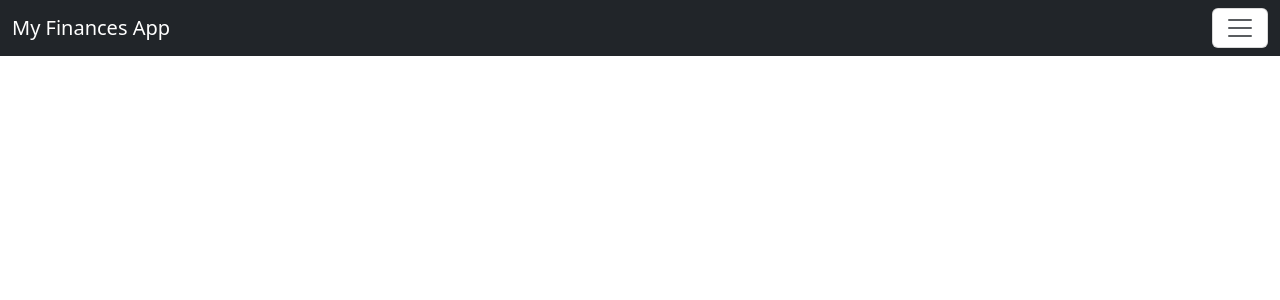
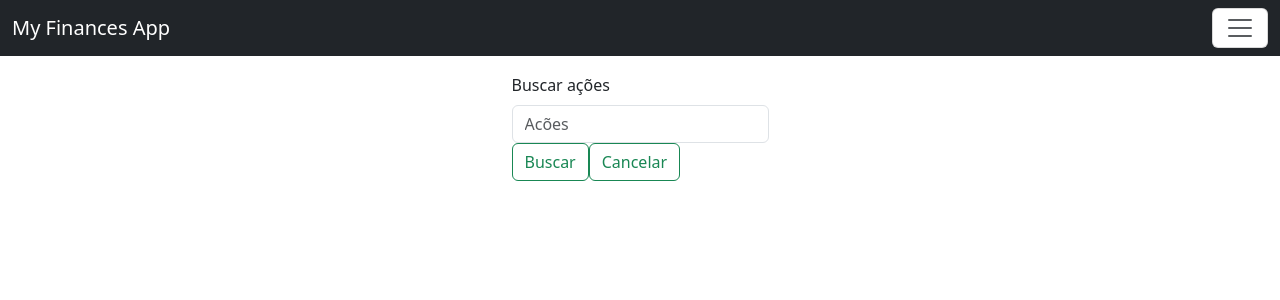
Before and after one commit to wendelfilipe/MyFinances-Frontend, a React (Create React App) app: page /createassets in a window 1280 px wide. Shown: the top 300 px of the page. Built offline with nearby package versions, Linux system fonts and the light colour scheme; sample sign-in values are in the browser's storage.

Commit message:
building frontend: create assets page

```diff
--- a/src/components/assets/CreateAssets.js
+++ b/src/components/assets/CreateAssets.js
@@ -1,45 +1,71 @@
 import React, { useEffect, useState } from "react";
 import axios from "axios";
+import AssetsForm from "../forms/assets/AssetsForm";
 
 const CreateAssets = () => {
-    const [ assetsName, setAssetsName ] = useState([]);
-    const [ assetsSymbol, setAssetsSymbol ] =useState([]);
-    let isClicked;
-
-
-    const apiAssets = axios.create({
-        baseURL: "https://www.alphavantage.co/query?function=SYMBOL_SEARCH&keywords=tesco&apikey=demo"
-    });
+    const [ searchAssets, setSearchAssets ] = useState("");
+    const [ assets, setAssets ] = useState([]);
+    const [ clickedSearch, setClickedSearch ] = useState(false)
+    const [ closePriceFloat, setClosePriceFloat ] = useState(0)
 
     async function getAssetsByApi(e){
-
-        const url = "https://www.alphavantage.co/query?function=SYMBOL_SEARCH&keywords=tesco&apikey=demo";
-        const response = await apiAssets.get("");
+        const apiSearch = axios.create({
+            baseURL: "https://www.alphavantage.co/query?function=SYMBOL_SEARCH&keywords=tesco&apikey=demo"
+        });
+        const response = await apiSearch.get();
         const assets = response.data.bestMatches;
-        const assetsName = assets.map(asset => asset["2. name"]);
-        const assetsSymbol = assets.map(asset => asset["1. symbol"]);
-        setAssetsName(assetsName)
-
+        setAssets(assets);
     }
 
+    async function handleClickSearch(){
+        const apiAssets = axios.create({
+            //$"https://www.alphavantage.co/query?function=TIME_SERIES_DAILY&symbol={symbolAsset}&outputsize=full&apikey=FWDJWLVR5XXX6J59";
+            baseURL: "https://www.alphavantage.co/query?function=TIME_SERIES_DAILY&symbol=IBM&outputsize=full&apikey=demo"
+        });
+        const response = await apiAssets.get();
+        const timesSeries = response.data["Time Series (Daily)"];
+        const latestDate = Object.keys(timesSeries)[0];
+        const closePrice = timesSeries[latestDate]["4. close"];
+        const closePriceFloat = parseFloat(closePrice);
+        debugger
+        setClickedSearch(true)
+        setClosePriceFloat(closePriceFloat)
+    }
 
     return (
-
+    <div className="d-flex justify-content-center">
         <div>
-            <div className="input-group mb-3">
-                <input type="text" className="form-control" value={assetsSymbol} aria-label="Text input with dropdown button"/>
-                <button className="btn btn-outline-secondary dropdown-toggle" type="button" data-bs-toggle="dropdown" aria-expanded="false" onClick={getAssetsByApi}>Dropdown</button>
-                <ul className="dropdown-menu dropdown-menu-end">
-                    {assetsName.map((a) => (
-                         <li><a className="dropdown-item">{a}</a></li>
-                    ))}
-                </ul>
-            </div>
+            <label for="exampleDataList" className="form-label">Buscar ações</label>
+            <input
+                className="form-control"
+                value={searchAssets}
+                list="datalistOptions"
+                id="stocks"
+                placeholder="Acões"
+                onChange={(e) => { setSearchAssets(e.target.value);
+                    getAssetsByApi();}}/>
+            <datalist id="datalistOptions">
+                {assets.map(an => (
+                   <option value={an["1. symbol"]} >{an["2. name"]}</option>
+                ))}
+            </datalist>
             <div>
-                <a className="btn btn-outline-success">Buscar</a>
-                <a className="btn btn-outline-success" href="/homepage">Cancelar</a>
+                {clickedSearch
+                    ?   <div className="mt-3">
+                            <AssetsForm
+                                codName = {searchAssets}
+                                currentPrice = {closePriceFloat}
+                            />
+                        </div>
+                    :   <div>
+                            <a className="btn btn-outline-success" onClick={handleClickSearch}>Buscar</a>
+                            <a className="btn btn-outline-success" href="/homepage">Cancelar</a>
+                        </div>
+                }
             </div>
         </div>
+    </div>
+
 
     )
 
--- /dev/null
+++ b/src/components/forms/assets/AssetsForm.js
@@ -0,0 +1,53 @@
+import React, { useState } from "react";
+import api from "../../../api/Api";
+import CreateAssets from "../../assets/CreateAssets";
+
+const AssetsForm = (props) =>{
+    const [ buyPrice, setBuyPrice ] = useState(0)
+
+
+    const cookies = document.cookie.split(';').reduce((cookies, cookie) => {
+        const [name, value] = cookie.split('=').map(cookie => cookie.trim());
+        cookies[name] = value;
+        return cookies;
+    }, {});
+
+
+
+    async function postCreateAssets(){
+
+        const walletIdIdString = cookies.WalletIdCookie;
+        const walletId = parseInt(walletIdIdString, 10);
+
+
+        const asset = {
+            "codname": props.codName,
+            "currentprice": props.currentPrice,
+            "walletid": walletId
+        }
+
+        await api.post("assets/PostCreateAssetAsync", asset)
+
+
+
+    }
+
+    return (
+
+        <form>
+            <div className="mb-3">
+                <label for="currentPrice" className="form-label">Preço atual</label>
+                <input type="number" className="form-control" value={props.currentPrice} id="currentPrice" placeholder="Preço atual"/>
+            </div>
+            <div className="mb-3">
+                <label for="exampleInputPassword1" className="form-label">Preço pago</label>
+                <input type="number" value={buyPrice} onChange={(e) => e.target.value} className="form-control" id="buyPrice" placeholder="Preço pago"/>
+            </div>
+            <button className="btn btn-primary me-2" onClick={postCreateAssets}>Adicionar</button>
+            <a className="btn btn-primary" href="/createassets">Cancelar</a>
+        </form>
+
+    )
+}
+
+export default AssetsForm;
--- a/src/components/forms/wallet/WalletForm.js
+++ b/src/components/forms/wallet/WalletForm.js
@@ -5,6 +5,10 @@ const WalletForm = (props) => {
     const name = "Wallet";
     const  [ process, setProcess ]  = useState(25);
 
+    function walletIdCookie(){
+
+
+    }
 
 
     return(
@@ -15,7 +19,7 @@ const WalletForm = (props) => {
                     <div className="card-body">
                     <h5 className="card-title"></h5>
                     <p className="card-text"></p>
-                    <a className="text-decoration-none" href="/acoes">
+                    <a className="text-decoration-none" href="/createassets" onClick={walletIdCookie}>
                         <i className="fa-solid fa-wallet"></i>
                         <p className="card-text ms-2 ts-sm d-inline-block me-1">{name}</p>
                     </a>
--- a/src/components/home/HomePage.js
+++ b/src/components/home/HomePage.js
@@ -5,6 +5,7 @@ import WalletForm from "../forms/wallet/WalletForm";
 
 const HomePage = () => {
     let [wallets, setWallets ] = useState([]);
+    let [assets, setAssets ] = useState([]);
 
 
     function getCookies() {
@@ -20,7 +21,8 @@ const HomePage = () => {
     const cookie = getCookies();
     const userIdString = cookie.UserIdCookie;
     const userId = parseInt(userIdString, 10);
-
+    const walletIdString = cookie.WalletIdCookie;
+    const walletId = parseInt(walletIdString, 10);
 
 
     useEffect (() => {
@@ -31,6 +33,10 @@ const HomePage = () => {
     async function getWallets(){
         wallets = await api.get(`wallet/GetAllWalletDTOByUserIDAsync/${userId}`)
         setWallets(wallets.data)
+        let dataDeExpiracao = new Date();
+        let walletId = wallets.data[0].id;
+        dataDeExpiracao.setHours(dataDeExpiracao.getHours() + 24);
+        document.cookie = `WalletIdCookie=${walletId};expires=${dataDeExpiracao}`;
     }
 
     async function getAssets(){
--- a/src/components/router/Router.jsx
+++ b/src/components/router/Router.jsx
@@ -8,6 +8,7 @@ import 'bootstrap/dist/css/bootstrap.min.css';
 import WalletHome from '../home/walletHome/WalletHome';
 import CreateWallet from '../wallet/CreateWallet';
 import NavBarForm from '../forms/navBar/NavBarForm';
+import CreateAssets from '../assets/CreateAssets';
 
 
 const RouterComponent = (propsRoute) => {
@@ -49,6 +50,10 @@ const RouterComponent = (propsRoute) => {
             path="/createwallet"
             element={isLoggedIn ? <CreateWallet /> : <Navigate to="/" />}
         />
+         <Route
+            path="/createassets"
+            element={isLoggedIn ? <CreateAssets /> : <Navigate to="/" />}
+        />
         </Routes>
         <NavBarForm
             onLogout={handleLogout}
--- a/src/components/wallet/CreateWallet.js
+++ b/src/components/wallet/CreateWallet.js
@@ -20,11 +20,9 @@ const CreateWallet = () => {
     const userId = parseInt(userIdString, 10);
 
     async function getUserIdAndCriarWallet(){
-        const user = await api.get(`user/GetUserDTOByIdAsync/${userId}`)
         const wallet = {
             "name": name,
-            "userid": userId,
-            "user": user
+            "userid": userId
         }
         await api.post("wallet/PostWalletDTOAsync", wallet)
     }
```
